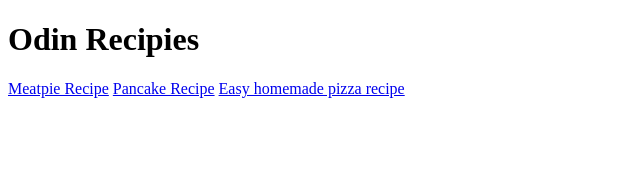
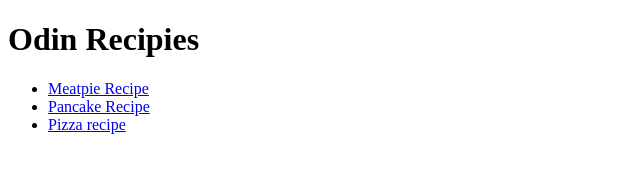
Before and after one commit to jc-joe/odin-recipies, a plain HTML site: page index.html in a window 1280 px wide. Shown: the whole page, without its empty margins (0-640 px from the left). Drawn offline with Linux system fonts and the light colour scheme.

Commit message:
make recipe links into list

```diff
--- a/index.html
+++ b/index.html
@@ -9,9 +9,11 @@
 
 <body>
     <h1>Odin Recipies</h1>
-    <a href="./recipies/meatpie.html">Meatpie Recipe</a>
-    <a href="./recipies/pancake.html">Pancake Recipe</a>
-    <a href="./recipies/pizza.html">Easy homemade pizza recipe</a>
+    <ul>
+        <li><a href="./recipies/meatpie.html">Meatpie Recipe</a></li>
+        <li><a href="./recipies/pancake.html">Pancake Recipe</a></li>
+        <li><a href="./recipies/pizza.html">Pizza recipe</a></li>
+    </ul>
 </body>
 
 </html>
```
